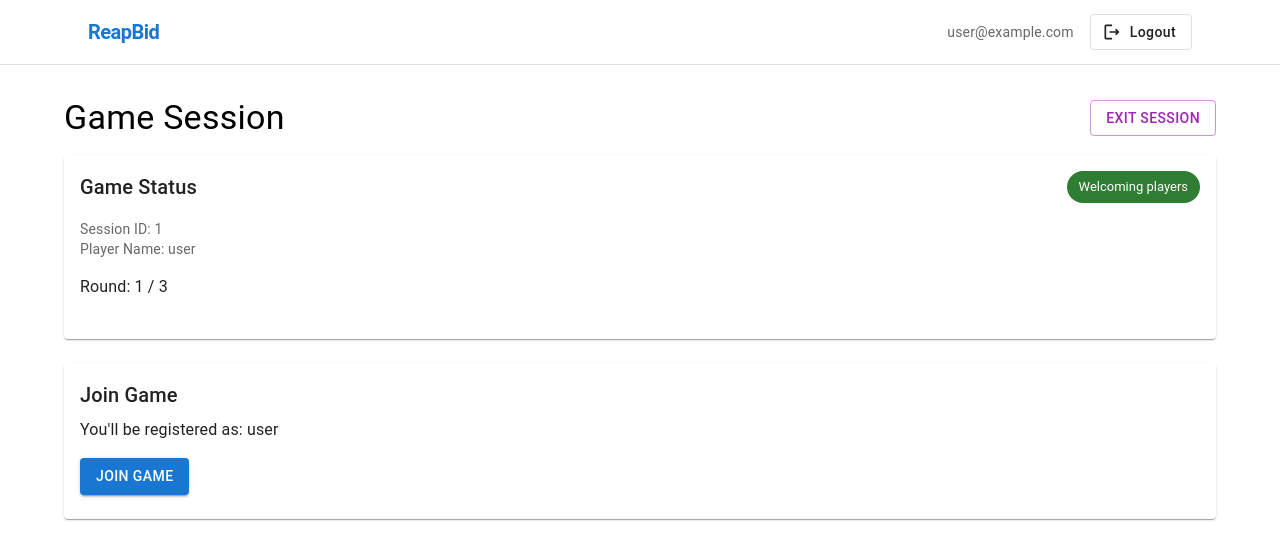
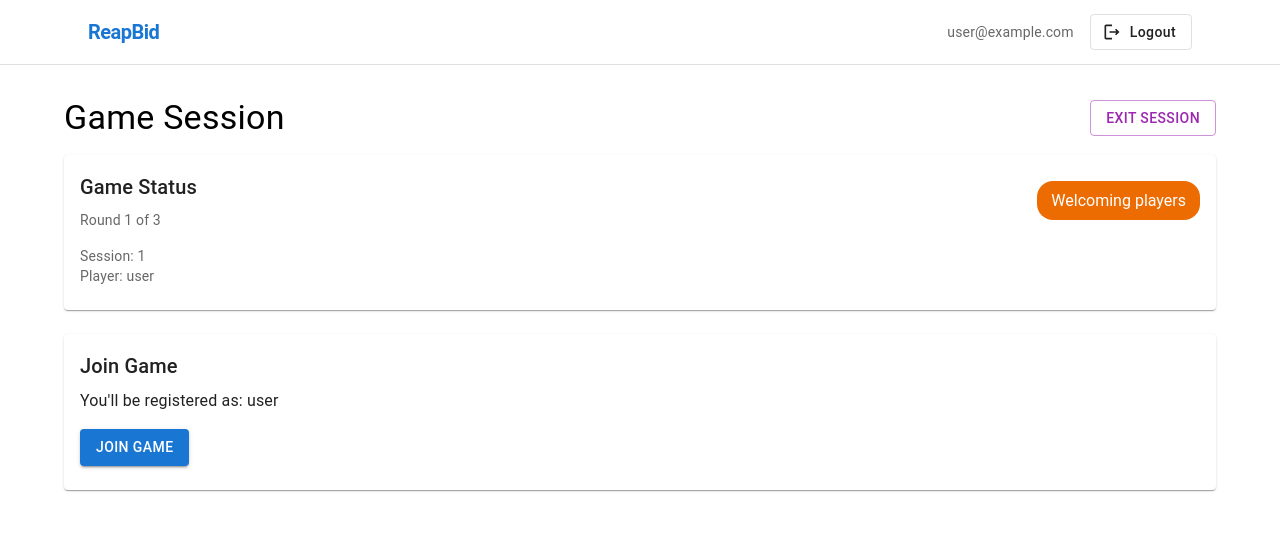
Before and after one commit to htansetiawan/reapbid, a React (Create React App) app: page /play in a window 1280 px wide. Shown: the top 560 px of the page. Built offline with nearby package versions, Linux system fonts and the light colour scheme; no server answers; the database is empty; sample sign-in values are in the browser's storage.

Commit message:
Better text message for users to track status

```diff
--- a/src/components/User/GameStatusDisplay.tsx
+++ b/src/components/User/GameStatusDisplay.tsx
@@ -22,49 +22,59 @@ const GameStatusDisplay: React.FC<GameStatusDisplayProps> = ({
   const { gameState } = useGame();
   const { currentSessionId } = useSession();
 
+  // Check if current round exceeds total rounds
+  const currentRound = gameState?.currentRound ?? 0;
+  const totalRounds = gameState?.totalRounds ?? 0;
+  const isLastRoundCompleted = currentRound > totalRounds;
+
+  // If last round is completed, override the game status
+  const displayStatus = isLastRoundCompleted ? 'No More Bid' : gameStatus;
+
   return (
     <Card sx={{ mb: 3 }}>
       <CardContent>
         <Box sx={{ display: 'flex', justifyContent: 'space-between', alignItems: 'center', mb: 2 }}>
-          <Typography variant="h6">Game Status</Typography>
+          <Box>
+            <Typography variant="h6" gutterBottom>Game Status</Typography>
+            <Typography variant="body2" color="text.secondary">
+              Round {Math.min(currentRound, totalRounds)} of {totalRounds}
+            </Typography>
+          </Box>
           <Chip
-            label={gameStatus}
+            label={displayStatus}
             color={
-              gameStatus === 'Join Game to Start' ? 'warning' :
-              gameStatus === 'Select a Session' ? 'default' :
-              'success'
+              displayStatus === 'No More Bid' ? 'error' :
+              displayStatus === 'Place your Bid' ? 'success' :
+              displayStatus === 'Select a Session' ? 'default' :
+              'warning'
             }
-            sx={{ display: 'flex' }}
+            sx={{
+              height: 'auto',
+              '& .MuiChip-label': {
+                display: 'block',
+                padding: '10px 14px',
+                fontSize: '1rem'
+              }
+            }}
           />
         </Box>
 
-        <Box sx={{ mb: 2 }}>
-          <Typography variant="body2" color="text.secondary">
-            Session ID: {currentSessionId}
-          </Typography>
-          <Typography variant="body2" color="text.secondary">
-            Player Name: {playerName}
-          </Typography>
-        </Box>
-
-        <Box sx={{ mb: 2 }}>
-          <Typography variant="body1">
-            Round: {Math.min(gameState?.currentRound ?? 0, gameState?.totalRounds ?? 0)} / {gameState?.totalRounds ?? 0}
-          </Typography>
-        </Box>
-
-        {gameState?.players?.[playerName] && (
+        <Box sx={{
+          display: 'flex',
+          justifyContent: 'space-between',
+          alignItems: 'center',
+          color: 'text.secondary',
+          fontSize: '0.875rem'
+        }}>
           <Box>
-            <Typography variant="body2" color="text.secondary">
-              Your Status:
+            <Typography variant="body2">
+              Session: {currentSessionId}
             </Typography>
-            <Typography>
-              {gameState.players[playerName].hasSubmittedBid ? 'Bid Submitted' :
-               gameState.players[playerName].isTimedOut ? 'Timed Out' :
-               gameState.isActive ? 'Waiting for Your Bid' : 'Waiting for Round'}
+            <Typography variant="body2">
+              Player: {playerName}
             </Typography>
           </Box>
-        )}
+        </Box>
       </CardContent>
     </Card>
   );
--- a/src/pages/PlayPage.tsx
+++ b/src/pages/PlayPage.tsx
@@ -80,13 +80,13 @@ const PlayPage: React.FC = () => {
     if (!hasJoined) {
       setGameStatus('Welcoming players');
     } else if (gameState?.isEnded) {
-      setGameStatus('Final Results');
+      setGameStatus('No More Bid');
     } else if (gameState?.isActive && gameState?.roundStartTime != null) {
-      setGameStatus('Bidding in Progress');
+      setGameStatus('Place your Bid');
     } else if (!gameState?.hasGameStarted) {
       setGameStatus('Game Starting Soon');
     } else {
-      setGameStatus('Waiting for Round');
+      setGameStatus('Round not Started');
     }
   }, [currentSessionId, hasJoined, gameState]);
 
```
